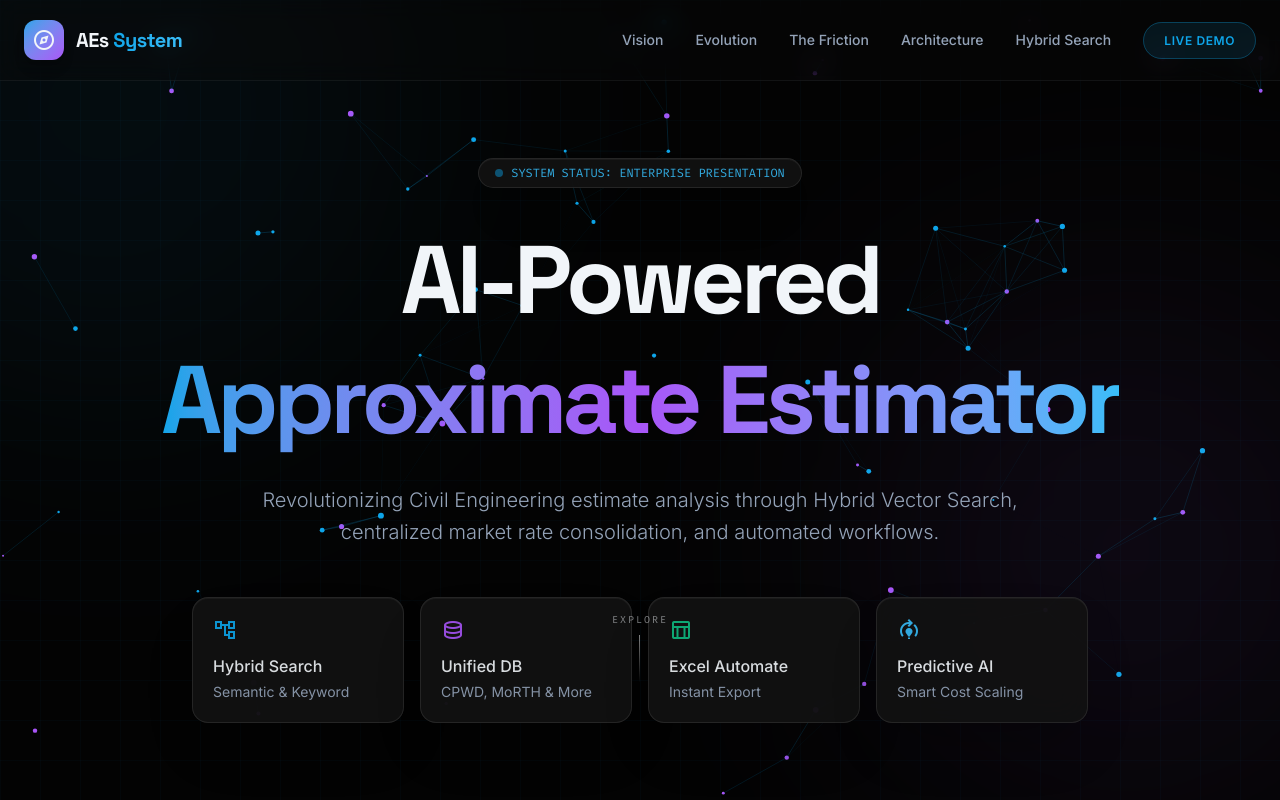
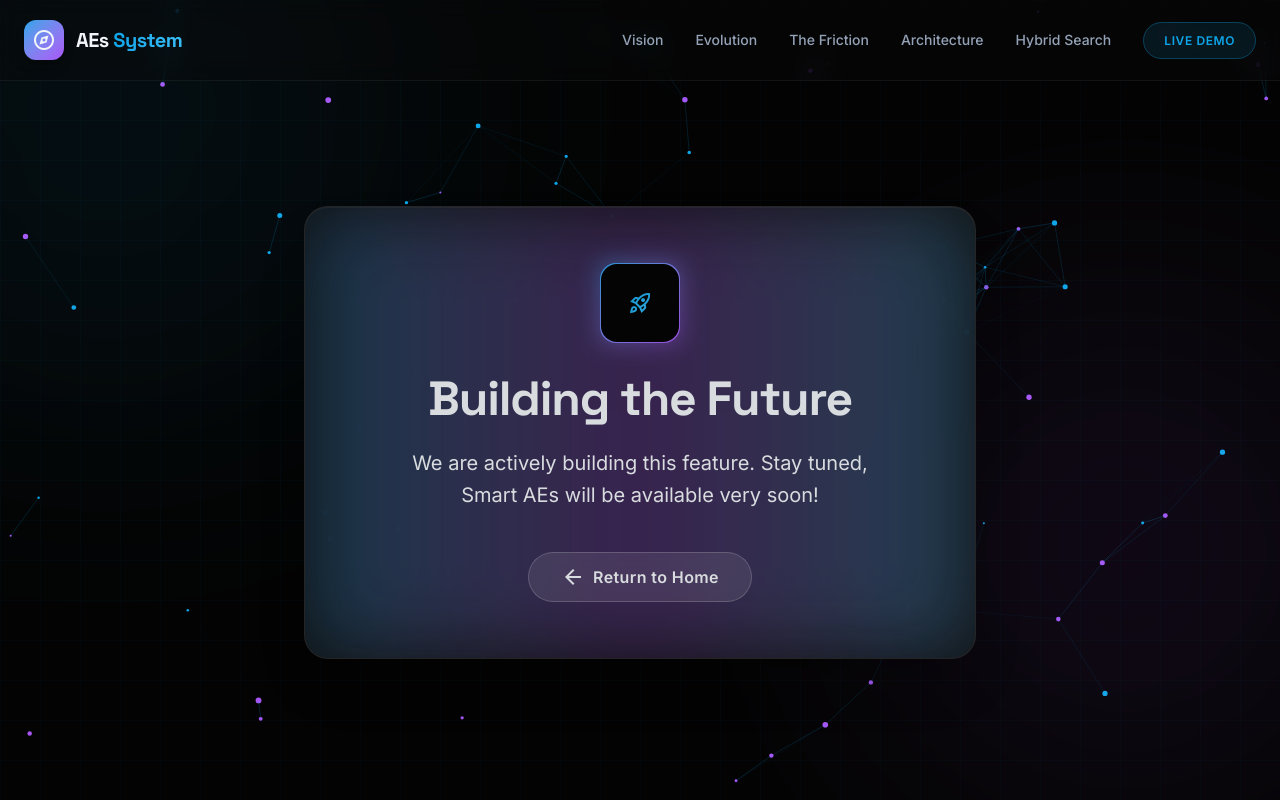
Before and after one commit to rahulkumarbalai/AI-Powered-Approximate-Estimator-Landing-Page, a React (Vite) app: page /smart-aes in a window 1280 px wide. Shown: the top 800 px of the page. Built offline with nearby package versions, Linux system fonts and the light colour scheme.

Commit message:
feat: add smart AEs coming soon page and routing

```diff
--- a/package.json
+++ b/package.json
@@ -14,7 +14,8 @@
     "lenis": "^1.3.23",
     "mongoose": "^9.6.3",
     "react": "^19.2.6",
-    "react-dom": "^19.2.6"
+    "react-dom": "^19.2.6",
+    "react-router-dom": "^7.16.0"
   },
   "devDependencies": {
     "@eslint/js": "^10.0.1",
--- a/src/App.jsx
+++ b/src/App.jsx
@@ -1,85 +1,17 @@
-import React, { useEffect } from 'react';
-import gsap from 'gsap';
-import { ScrollTrigger } from 'gsap/ScrollTrigger';
-import Lenis from 'lenis';
-import Navbar from './components/Navbar';
-import Hero from './components/Hero';
-import Workflows from './components/Workflows';
-import ProblemStatement from './components/ProblemStatement';
-import Architecture from './components/Architecture';
-import Pipeline from './components/Pipeline';
-import Roadmap from './components/Roadmap';
-import Impact from './components/Impact';
-import Footer from './components/Footer';
-import InteractiveBackground from './components/InteractiveBackground';
-gsap.registerPlugin(ScrollTrigger);
+import React from 'react';
+import { BrowserRouter, Routes, Route } from 'react-router-dom';
+import Landing from './pages/Landing';
+import LiveDemo from './pages/LiveDemo';
+
 function App() {
-  useEffect(() => {
-    const lenis = new Lenis({
-      duration: 1.2,
-      easing: (t) => Math.min(1, 1.001 - Math.pow(2, -10 * t)),
-      direction: 'vertical',
-      gestureDirection: 'vertical',
-      smooth: true,
-      mouseMultiplier: 1,
-      smoothTouch: false,
-      touchMultiplier: 2,
-      infinite: false,
-    });
-    function raf(time) {
-      lenis.raf(time);
-      requestAnimationFrame(raf);
-    }
-    requestAnimationFrame(raf);
-    lenis.on('scroll', ScrollTrigger.update);
-    gsap.ticker.add((time) => {
-      lenis.raf(time * 1000);
-    });
-    gsap.ticker.lagSmoothing(0, 0);
-    let ctx = gsap.context(() => {
-      gsap.to(".scroll-progress", {
-        scaleX: 1,
-        ease: "none",
-        scrollTrigger: {
-          trigger: "body",
-          start: "top top",
-          end: "bottom bottom",
-          scrub: 0.3
-        }
-      });
-      gsap.to(".parallax-bg", {
-        y: "100%",
-        ease: "none",
-        scrollTrigger: {
-          trigger: "body",
-          start: "top top",
-          end: "bottom bottom",
-          scrub: true
-        }
-      });
-    });
-    return () => {
-      ctx.revert();
-      lenis.destroy();
-      gsap.ticker.remove(lenis.raf);
-    };
-  }, []);
   return (
-    <>
-      <InteractiveBackground />
-      <Navbar />
-      <div className="fixed top-0 left-0 w-full h-1 bg-gradient-to-r from-brand via-ai to-success scale-x-0 scroll-progress" style={{ zIndex: 60 }}></div>
-      <main className="relative z-10">
-        <Hero />
-        <Workflows />
-        <ProblemStatement />
-        <Architecture />
-        <Pipeline />
-        <Roadmap />
-        <Impact />
-      </main>
-      <Footer />
-    </>
+    <BrowserRouter>
+      <Routes>
+        <Route path="/" element={<Landing />} />
+        <Route path="/smart-aes" element={<LiveDemo />} />
+      </Routes>
+    </BrowserRouter>
   );
 }
+
 export default App;
--- a/src/components/Navbar.jsx
+++ b/src/components/Navbar.jsx
@@ -1,7 +1,10 @@
 import React, { useEffect } from 'react';
 import gsap from 'gsap';
 import { ScrollTrigger } from 'gsap/ScrollTrigger';
+import { Link } from 'react-router-dom';
+
 gsap.registerPlugin(ScrollTrigger);
+
 export default function Navbar() {
   useEffect(() => {
     ScrollTrigger.create({
@@ -10,28 +13,32 @@ export default function Navbar() {
       toggleClass: { className: "navbar-scrolled", targets: "#navbar" }
     });
   }, []);
+
   return (
     <nav className="fixed top-0 w-full z-50 backdrop-blur-md transition-colors duration-300"
       style={{ backgroundColor: 'var(--navbar-bg)', borderBottom: '1px solid var(--border-soft)' }} id="navbar">
       <div className="max-w-7xl mx-auto px-6 h-16 md:h-20 flex items-center justify-between">
         <div className="flex items-center space-x-3">
+          <Link to="/" className="flex items-center space-x-3 cursor-pointer">
             <div className="w-10 h-10 rounded-xl bg-gradient-to-br from-brand to-ai flex items-center justify-center shadow-lg">
               <span className="material-symbols-outlined text-white font-medium">explore</span>
             </div>
             <div className="font-display font-bold text-xl tracking-tight text-white">
               AEs <span className="text-transparent bg-clip-text bg-gradient-to-r from-brand to-brandLight">System</span>
             </div>
+          </Link>
         </div>
-        <div className="hidden md:flex space-x-8 text-sm font-medium">
-          <a href="#hero" className="text-slate-400 hover:text-white transition-colors">Vision</a>
-          <a href="#workflows" className="text-slate-400 hover:text-white transition-colors">Evolution</a>
-          <a href="#problem" className="text-slate-400 hover:text-white transition-colors">The Friction</a>
-          <a href="#architecture" className="text-slate-400 hover:text-white transition-colors">Architecture</a>
-          <a href="#pipeline" className="text-slate-400 hover:text-white transition-colors">Hybrid Search</a>
+
+        <div className="hidden md:flex space-x-8 text-sm font-medium items-center">
+          <a href="/#hero" className="text-slate-400 hover:text-white transition-colors">Vision</a>
+          <a href="/#workflows" className="text-slate-400 hover:text-white transition-colors">Evolution</a>
+          <a href="/#problem" className="text-slate-400 hover:text-white transition-colors">The Friction</a>
+          <a href="/#architecture" className="text-slate-400 hover:text-white transition-colors">Architecture</a>
+          <a href="/#pipeline" className="text-slate-400 hover:text-white transition-colors">Hybrid Search</a>
           <div>
-            <a href="/" className="px-5 py-2.5 rounded-full text-xs font-semibold tracking-wider uppercase bg-brand/10 border border-brand/30 hover:bg-brand/20 text-brand transition-all duration-300">
+            <Link to="/smart-aes" className="px-5 py-2.5 rounded-full text-xs font-semibold tracking-wider uppercase bg-brand/10 border border-brand/30 hover:bg-brand/20 text-brand transition-all duration-300">
               Live Demo
-            </a>
+            </Link>
           </div>
         </div>
       </div>
--- /dev/null
+++ b/src/pages/Landing.jsx
@@ -0,0 +1,91 @@
+import React, { useEffect } from 'react';
+import gsap from 'gsap';
+import { ScrollTrigger } from 'gsap/ScrollTrigger';
+import Lenis from 'lenis';
+import Navbar from '../components/Navbar';
+import Hero from '../components/Hero';
+import Workflows from '../components/Workflows';
+import ProblemStatement from '../components/ProblemStatement';
+import Architecture from '../components/Architecture';
+import Pipeline from '../components/Pipeline';
+import Roadmap from '../components/Roadmap';
+import Impact from '../components/Impact';
+import Footer from '../components/Footer';
+import InteractiveBackground from '../components/InteractiveBackground';
+
+gsap.registerPlugin(ScrollTrigger);
+
+export default function Landing() {
+  useEffect(() => {
+    const lenis = new Lenis({
+      duration: 1.2,
+      easing: (t) => Math.min(1, 1.001 - Math.pow(2, -10 * t)),
+      direction: 'vertical',
+      gestureDirection: 'vertical',
+      smooth: true,
+      mouseMultiplier: 1,
+      smoothTouch: false,
+      touchMultiplier: 2,
+      infinite: false,
+    });
+
+    function raf(time) {
+      lenis.raf(time);
+      requestAnimationFrame(raf);
+    }
+    requestAnimationFrame(raf);
+
+    lenis.on('scroll', ScrollTrigger.update);
+    gsap.ticker.add((time) => {
+      lenis.raf(time * 1000);
+    });
+    gsap.ticker.lagSmoothing(0, 0);
+
+    let ctx = gsap.context(() => {
+      gsap.to(".scroll-progress", {
+        scaleX: 1,
+        ease: "none",
+        scrollTrigger: {
+          trigger: "body",
+          start: "top top",
+          end: "bottom bottom",
+          scrub: 0.3
+        }
+      });
+      gsap.to(".parallax-bg", {
+        y: "100%",
+        ease: "none",
+        scrollTrigger: {
+          trigger: "body",
+          start: "top top",
+          end: "bottom bottom",
+          scrub: true
+        }
+      });
+    });
+
+    return () => {
+      ctx.revert();
+      lenis.destroy();
+      gsap.ticker.remove(lenis.raf);
+    };
+  }, []);
+
+  return (
+    <>
+      <InteractiveBackground />
+      <Navbar />
+      <div className="fixed top-0 left-0 w-full h-1 bg-gradient-to-r from-brand via-ai to-success scale-x-0 scroll-progress" style={{ zIndex: 60 }}></div>
+      <main className="relative z-10">
+        <Hero />
+        <Workflows />
+        <ProblemStatement />
+        <Architecture />
+        <Pipeline />
+        <Roadmap />
+        <Impact />
+      </main>
+      <Footer />
+    </>
+  );
+}
--- /dev/null
+++ b/src/pages/LiveDemo.jsx
@@ -0,0 +1,52 @@
+import React, { useEffect } from 'react';
+import gsap from 'gsap';
+import InteractiveBackground from '../components/InteractiveBackground';
+import Navbar from '../components/Navbar';
+
+export default function LiveDemo() {
+  useEffect(() => {
+    // Reveal animation
+    gsap.fromTo('.coming-soon-content',
+      { opacity: 0, y: 30 },
+      { opacity: 1, y: 0, duration: 1, ease: 'power3.out', delay: 0.2 }
+    );
+  }, []);
+
+  return (
+    <div className="min-h-screen relative overflow-hidden flex flex-col">
+      <InteractiveBackground />
+      <Navbar />
+
+      <main className="flex-1 relative z-10 flex items-center justify-center p-6 mt-16">
+        <div className="coming-soon-content max-w-2xl w-full">
+          <div className="glass-card p-10 md:p-14 rounded-3xl relative overflow-hidden group">
+            {/* Animated Glow Border Effect */}
+            <div className="absolute inset-0 bg-gradient-to-r from-brand via-ai to-brandLight opacity-30 group-hover:opacity-60 transition-opacity duration-1000" style={{ filter: 'blur(40px)', zIndex: -1 }}></div>
+
+            <div className="relative z-10 text-center flex flex-col items-center">
+              <div className="w-20 h-20 mb-8 rounded-2xl bg-gradient-to-br from-brand to-ai p-[1px] relative">
+                <div className="absolute inset-0 bg-gradient-to-br from-brand to-ai blur-md opacity-50"></div>
+                <div className="w-full h-full bg-darkBg rounded-2xl flex items-center justify-center relative z-10">
+                  <span className="material-symbols-outlined text-4xl text-transparent bg-clip-text bg-gradient-to-br from-brand to-brandLight">rocket_launch</span>
+                </div>
+              </div>
+
+              <h1 className="font-display text-4xl md:text-5xl font-bold text-white mb-6 tracking-tight">
+                Building the Future
+              </h1>
+
+              <p className="text-lg md:text-xl text-slate-300 leading-relaxed max-w-lg mb-10">
+                We are actively building this feature. Stay tuned, Smart AEs will be available very soon!
+              </p>
+
+              <a href="/" className="px-8 py-3 rounded-full font-semibold tracking-wide bg-white/10 hover:bg-white/20 text-white border border-white/20 transition-all duration-300 flex items-center space-x-2 backdrop-blur-sm">
+                <span className="material-symbols-outlined text-sm">arrow_back</span>
+                <span>Return to Home</span>
+              </a>
+            </div>
+          </div>
+        </div>
+      </main>
+    </div>
+  );
+}
```
Also changed, not shown: 1 other file (tests, documents, lock files or other folders). Lines whose indentation alone changed are shown as unchanged.
